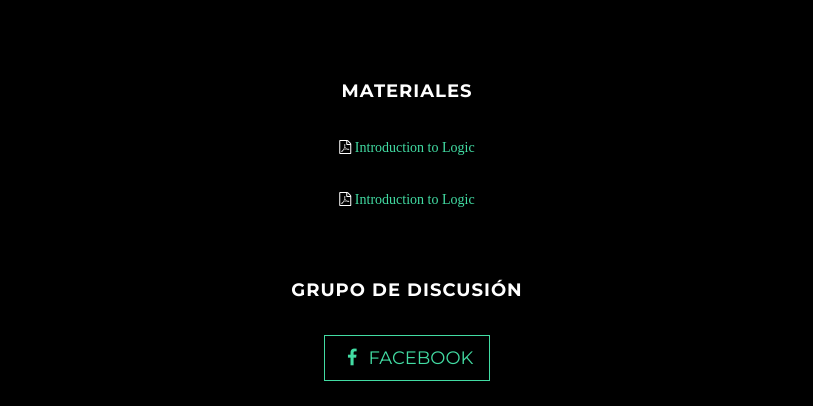
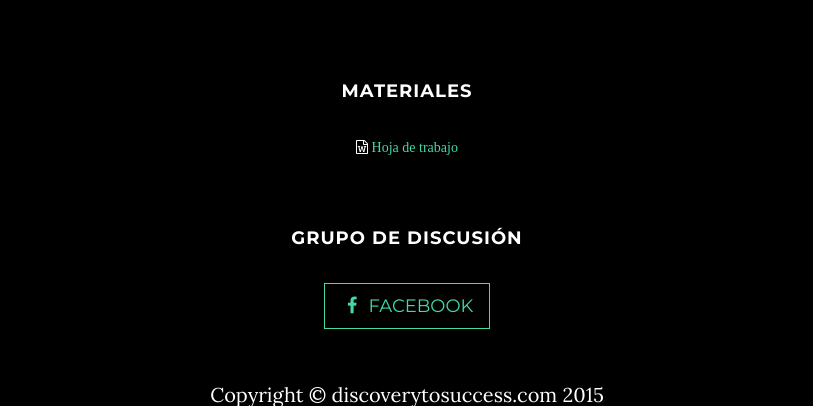
Before and after one commit to crenaz/discoverytosuccess, a website: page views/retodia3.html in a window 1280 px wide. Shown: the part 950-1356 px from the top of the page, without its empty margins (233-1046 px from the left). Drawn offline with nearby package versions, Linux system fonts and the light colour scheme; some packages are replaced by stand-ins of ours; files that its build step writes are made by us from their sources; files whose address does not match are found by name.

Commit message:
Add audio and .docx

```diff
--- a/views/retodia3.html
+++ b/views/retodia3.html
@@ -76,21 +76,16 @@
               <h4>Audio</h4>
 
               <p>
-                <iframe width="100%" height="300" scrolling="no" frameborder="no" src="https://w.soundcloud.com/player/?url=https%3A//api.soundcloud.com/tracks/103575840&amp;auto_play=false&amp;hide_related=false&amp;show_comments=true&amp;show_user=true&amp;show_reposts=false&amp;visual=true"></iframe>
+
+                <iframe width="100%" height="300" scrolling="no" frameborder="no" src="https://w.soundcloud.com/player/?url=https%3A//api.soundcloud.com/tracks/228915793&amp;auto_play=false&amp;hide_related=false&amp;show_comments=true&amp;show_user=true&amp;show_reposts=false&amp;visual=true"></iframe>
               </p>
               <br><br><br>
 
               <h4>Materiales</h4>
 
-                <p class="fa fa-file-pdf-o">
-                  <a href="https://drive.google.com/open?id=0ByKO0Yihs2FOMUtDSkNoTlVqV1E" target="_blank">
-                    Introduction to Logic
-                  </a>
-                </p>
-                <br>
-                <p class="fa fa-file-pdf-o">
-                  <a href="https://drive.google.com/open?id=0ByKO0Yihs2FOMUtDSkNoTlVqV1E" target="_blank">
-                    Introduction to Logic
+                <p class="fa fa-file-word-o">
+                  <a href="https://drive.google.com/open?id=0B_TYPVVSX2pcVk1INTJKZkRBaDA" target="_blank">
+                    Hoja de trabajo
                   </a>
                 </p>
 
```
Also changed, not shown: views/retodia1.html (+1 -17 lines), views/retodia5.html (+4 -10 lines), views/retodia7.html (+3 -9 lines), views/retodia9.html (+1 -1 lines).
